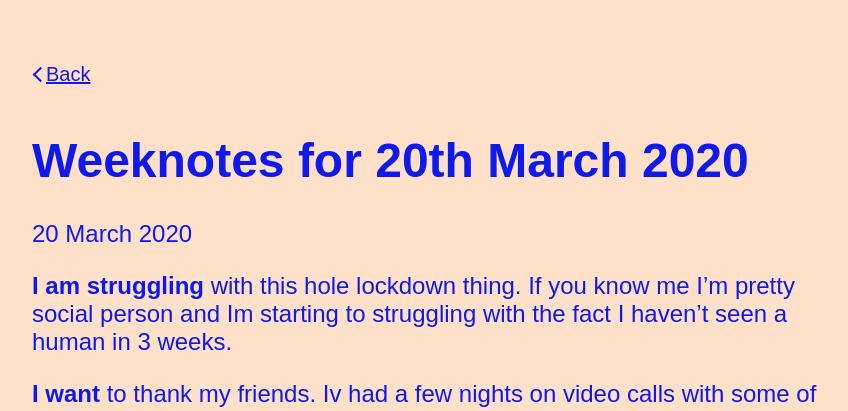
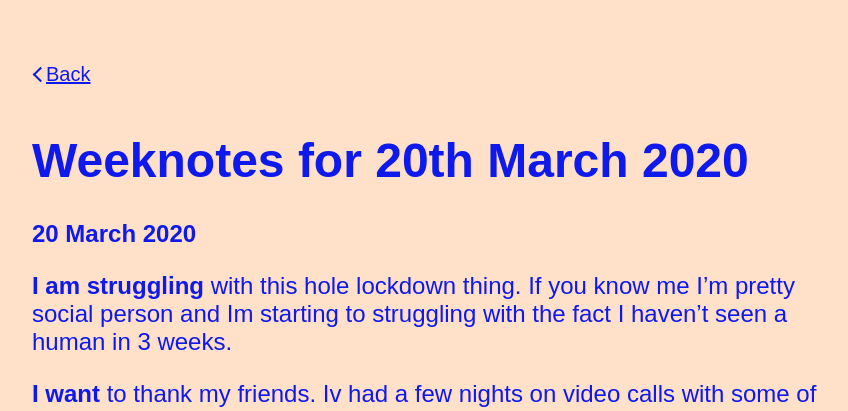
Before and after one commit to mrkwrght/mrkwrghtdotcom, a Jekyll site: the page built from _posts/2020-03-20-weeknotes-for-20th-march-2020.md, in a window 1280 px wide. Shown: the top 411 px of the page, without its empty margins (128-976 px from the left). Built offline with Jekyll 4.4.1, drawn with Linux system fonts in a browser that asks for light colours; some web fonts are replaced.

Commit message:
bold xate

```diff
--- a/_layouts/post.html
+++ b/_layouts/post.html
@@ -5,6 +5,10 @@ layout: default
 
 
 <style>
+
+  .post-date {
+    font-weight:bold;
+  }
 
   .back-link {
       font-size: 20px;
```
